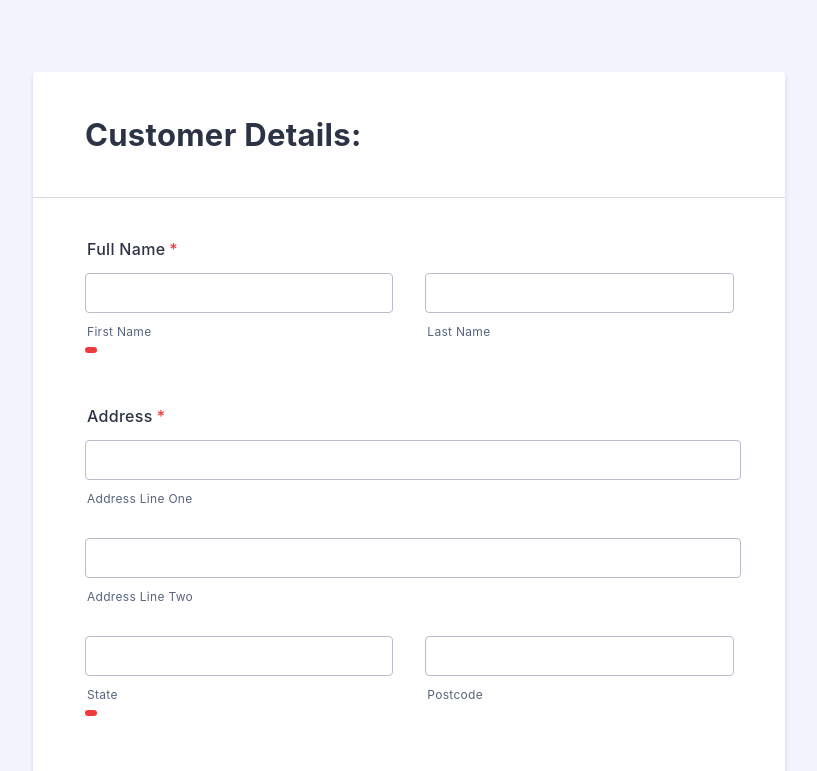
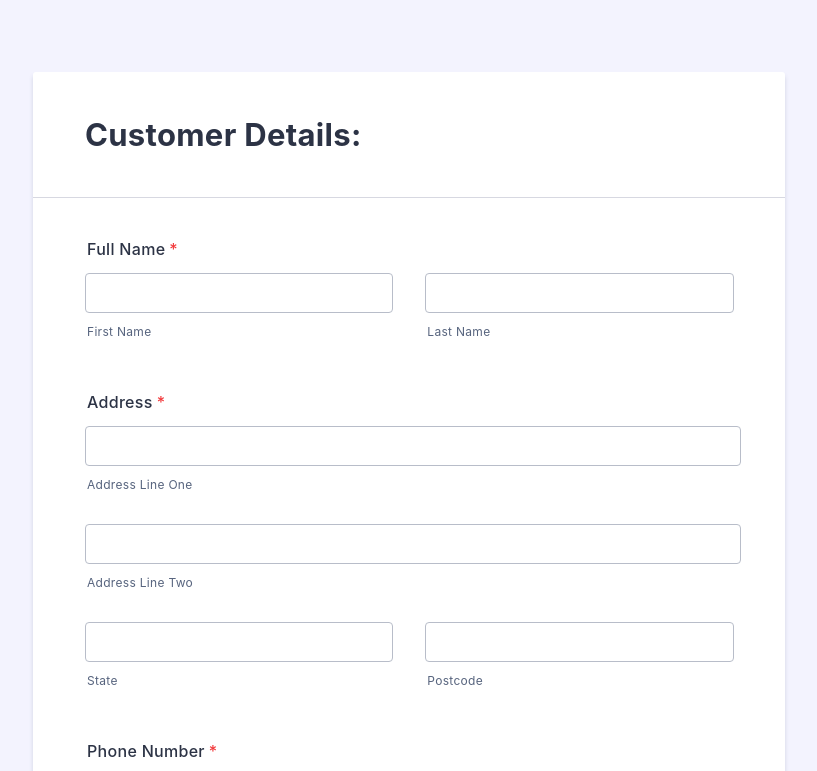
Before and after one commit to shivsgkashyap/dynamic-react-form, a React (Vite) app: page / in a window 1280 px wide. Shown: the top 771 px of the page, without its empty margins (231-1048 px from the left). Built offline with nearby package versions, Linux system fonts and the light colour scheme; the HTML template or start-up script is replaced by a standard one.

Commit message:
Implemented improved style changes on error

```diff
--- a/src/components/DynamicInput.jsx
+++ b/src/components/DynamicInput.jsx
@@ -5,7 +5,6 @@ export default function DynamicInput({
   formErrors,
   handleChange,
   handleBlur,
-  errorMessageStyle,
   inputConfig: {
     label,
     name,
@@ -33,13 +32,21 @@ export default function DynamicInput({
           onBlur={handleBlur}
           placeholder={placeHolder}
         />
-        <label className="form-sub-label"> {subLabel} </label>
+        {subLabel ? (
+          <label className="form-sub-label"> {subLabel} </label>
+        ) : null}
+        {formErrors[name] ? (
+          <div class="form-error-message">{formErrors[name]}</div>
+        ) : null}
       </div>
     );
   } else if (type === "largeTextBox") {
     return (
       <div className="suggestions-input">
         <textarea className="textarea-input"></textarea>
+        {formErrors[name] ? (
+          <div class="form-error-message">{formErrors[name]}</div>
+        ) : null}
       </div>
     );
   } else if (type === "dropdown") {
@@ -51,6 +58,9 @@ export default function DynamicInput({
             <option value={option}> {option} </option>
           ))}
         </select>
+        {formErrors[name] ? (
+          <div class="form-error-message">{formErrors[name]}</div>
+        ) : null}
       </div>
     );
   } else if (type === "checkbox") {
@@ -62,6 +72,9 @@ export default function DynamicInput({
             <label> {option} </label>
           </div>
         ))}
+        {formErrors[name] ? (
+          <div class="form-error-message">{formErrors[name]}</div>
+        ) : null}
       </div>
     );
   } else if (type === "referenceBox") {
@@ -101,6 +114,9 @@ export default function DynamicInput({
         <div className="form-matrix-values bottom-style end-style">
           <input type="text" className="form-textbox" />
         </div>
+        {formErrors[name] ? (
+          <div class="form-error-message">{formErrors[name]}</div>
+        ) : null}
       </div>
     );
   } else {
--- a/src/form.jsx
+++ b/src/form.jsx
@@ -106,20 +106,6 @@ export default function Form({ sections }) {
     }, {});
   };
 
-  const formLineStyle = {
-    "background-color":
-      formErrors.firstName || formErrors.lastName || formErrors.address
-        ? "#ffeded"
-        : "white",
-  };
-
-  const errorMessageStyle = {
-    visibility:
-      formErrors.firstName || formErrors.lastName || formErrors.address
-        ? "visible"
-        : "hidden",
-  };
-
   return (
     <form onSubmit={handleSubmit}>
       <div className="form-all">
@@ -177,7 +163,14 @@ export default function Form({ sections }) {
           </div>
         </div>
         {sections.map((section) => (
-          <div className="form-line" style={formLineStyle}>
+          <div
+            className="form-line"
+            style={
+              section.some((inputConfig) => formErrors[inputConfig.name])
+                ? { backgroundColor: "#ffeded" }
+                : { backgroundColor: "white" }
+            }
+          >
             <label className="form-label">
               {section[0].label}
               {section[0].errorMessageFunction ? (
@@ -192,12 +185,8 @@ export default function Form({ sections }) {
                   formErrors={formErrors}
                   handleChange={handleChange}
                   handleBlur={handleBlur}
-                  errorMessageStyle={errorMessageStyle}
                 />
               ))}
-            </div>
-            <div class="form-error-message">
-              {section.map((inputConfig) => formErrors[inputConfig.name])}
             </div>
           </div>
         ))}
```
